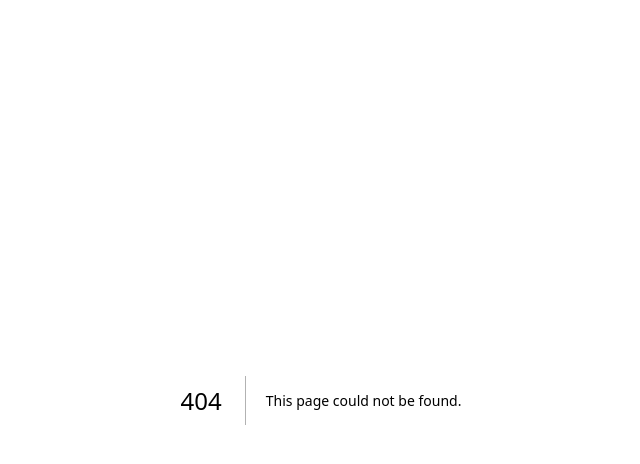
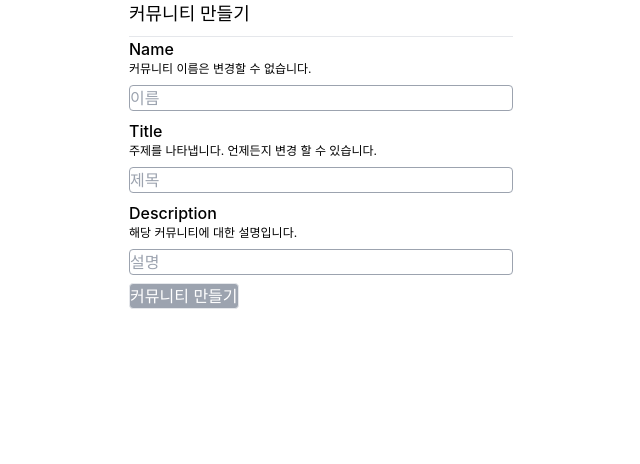
Before and after one commit to dlwnsghd00/uinone, a Next.js app in the folder client/: page /subs/create in a window 1280 px wide. Before the commit this address had no page. Shown: the top 464 px of the page, without its empty margins (319-959 px from the left). Built offline with nearby package versions, Linux system fonts and the light colour scheme; no server answers.

Commit message:
Community Create Page Initialization

```diff
--- a/client/src/pages/_app.tsx
+++ b/client/src/pages/_app.tsx
@@ -2,11 +2,14 @@
 import type { AppProps } from 'next/app'
 import '../styles/globals.css'
 import Axios from 'axios'
+import { AuthProvider } from '../context/auth';
 
 
  function App({ Component, pageProps }: AppProps) {
   Axios.defaults.baseURL = process.env.NEXT_PUBLIC_SERVER_BASE_URL + "/api";
   Axios.defaults.withCredentials = true;
-  return <Component {...pageProps} />
+  return <AuthProvider>
+   <Component {...pageProps} />
+   </AuthProvider>
 }
 export default App
--- a/client/src/pages/login.tsx
+++ b/client/src/pages/login.tsx
@@ -22,7 +22,7 @@ const Login = () => {
 
             dispatch("LOGIN", res.data?.user);
 
-            router.push("/")
+            //router.push("/")
         } catch (error: any) {
             console.log(error);
             setErrors(error.response?.data || {})
--- /dev/null
+++ b/client/src/pages/subs/create.tsx
@@ -0,0 +1,85 @@
+import React, { FormEvent, useState } from 'react'
+import InputGroup from '../../components/InputGroup'
+import axios from "axios";
+import { useRouter } from 'next/router';
+
+
+const SubCreate = () => {
+    const [name,setName] = useState("");
+    const [title,setTitle] = useState("");
+    const [description,setDescription] = useState("");
+    const [errors,setErrors] =useState<any>({});
+    let router = useRouter();
+    const handleSubmit = async (event: FormEvent) => {
+        event.preventDefault();
+        try {
+            const res = await axios.post("/subs", { name, title, description })
+            router.push(`/r/${res.data.name}`);
+        } catch (error: any) {
+            console.log(error);
+            setErrors(error.response.data);
+        }
+    }
+
+
+
+
+
+    return(
+        <div className="flex flex-col justify-center pt-16">
+            <div className="w-10/12 mx-auto md:w-96">
+                <h1 className="mb-2 text-lg font-medium">
+                    커뮤니티 만들기
+                </h1>
+                <hr />
+                <form onSubmit = {handleSubmit}>
+                    <div className="my-6">
+                        <p className="font-medium">Name</p>
+                        <p className="mb-2 text-xs text-gray-400">
+                            커뮤니티 이름은 변경할 수 없습니다.
+                        </p>
+                        <InputGroup
+                          placeholder="이름"
+                          value={name}
+                          setValue={setName}
+                          error={errors.name}
+                          />
+                    </div>
+                    <div className="my-6">
+                        <p className="font-medium">Title</p>
+                        <p className="mb-2 text-xs text-gray-400">
+                            주제를 나타냅니다. 언제든지 변경 할 수 있습니다.
+                        </p>
+                        <InputGroup
+                          placeholder="제목"
+                          value={title}
+                          setValue={setTitle}
+                          error={errors.title}
+                          />
+                    </div><div className="my-6">
+                        <p className="font-medium">Description</p>
+                        <p className="mb-2 text-xs text-gray-400">
+                            해당 커뮤니티에 대한 설명입니다.
+                        </p>
+                        <InputGroup
+                          placeholder="설명"
+                          value={description}
+                          setValue={setDescription}
+                          error={errors.description}
+                          />
+                    </div>
+                    <div className="flex justify-end ">
+                        <button className="px-4 py-1 text-sm font-semibold rounded text-white bg-gray-400 border">
+
+                         커뮤니티 만들기
+                        </button>
+
+                    </div>
+                </form>
+            </div>
+        </div>
+
+    )
+}
+
+export default SubCreate
```
Also changed, not shown: 1 other file (tests, documents, lock files or other folders).
